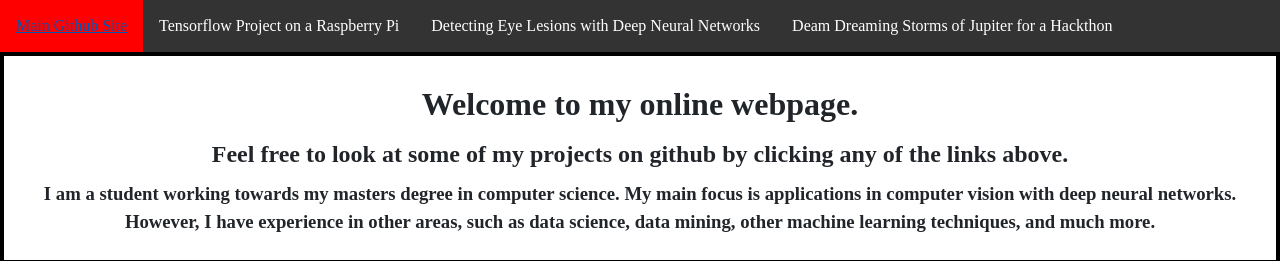
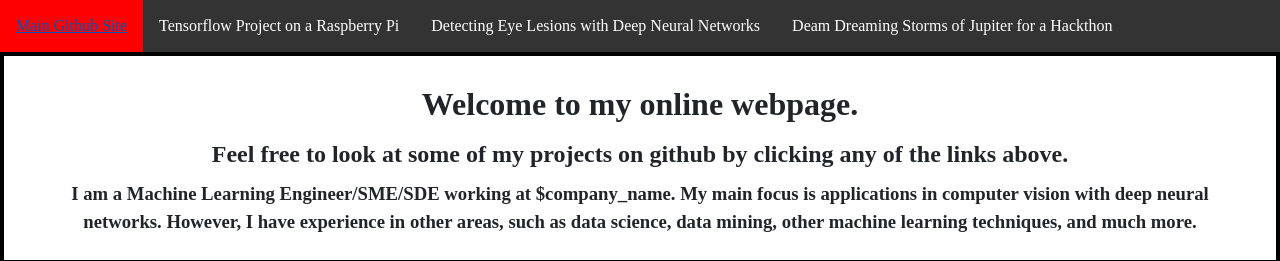
Before and after one commit to rd16395p/rd16395p.github.io, a website: page index.html in a window 1280 px wide. Shown: the top 261 px of the page. Drawn offline with nearby package versions, Linux system fonts and the light colour scheme.

Commit message:
Changed Status
Graduated, woooo!

```diff
--- a/index.html
+++ b/index.html
@@ -58,7 +58,7 @@
 <div class="nes-container with-title is-centered">
 <h1>Welcome to my online webpage.</h1>
 <h2>Feel free to look at some of my projects on github by clicking any of the links above. </h2>
-<h3>I am a student working towards my masters degree in computer science. My main focus is applications in
+<h3>I am a Machine Learning Engineer/SME/SDE working at $company_name. My main focus is applications in
 computer vision with deep neural networks. However, I have experience in other areas, such as data science, data mining, other machine learning
 techniques, and much more. </h3>
 </div>
```
